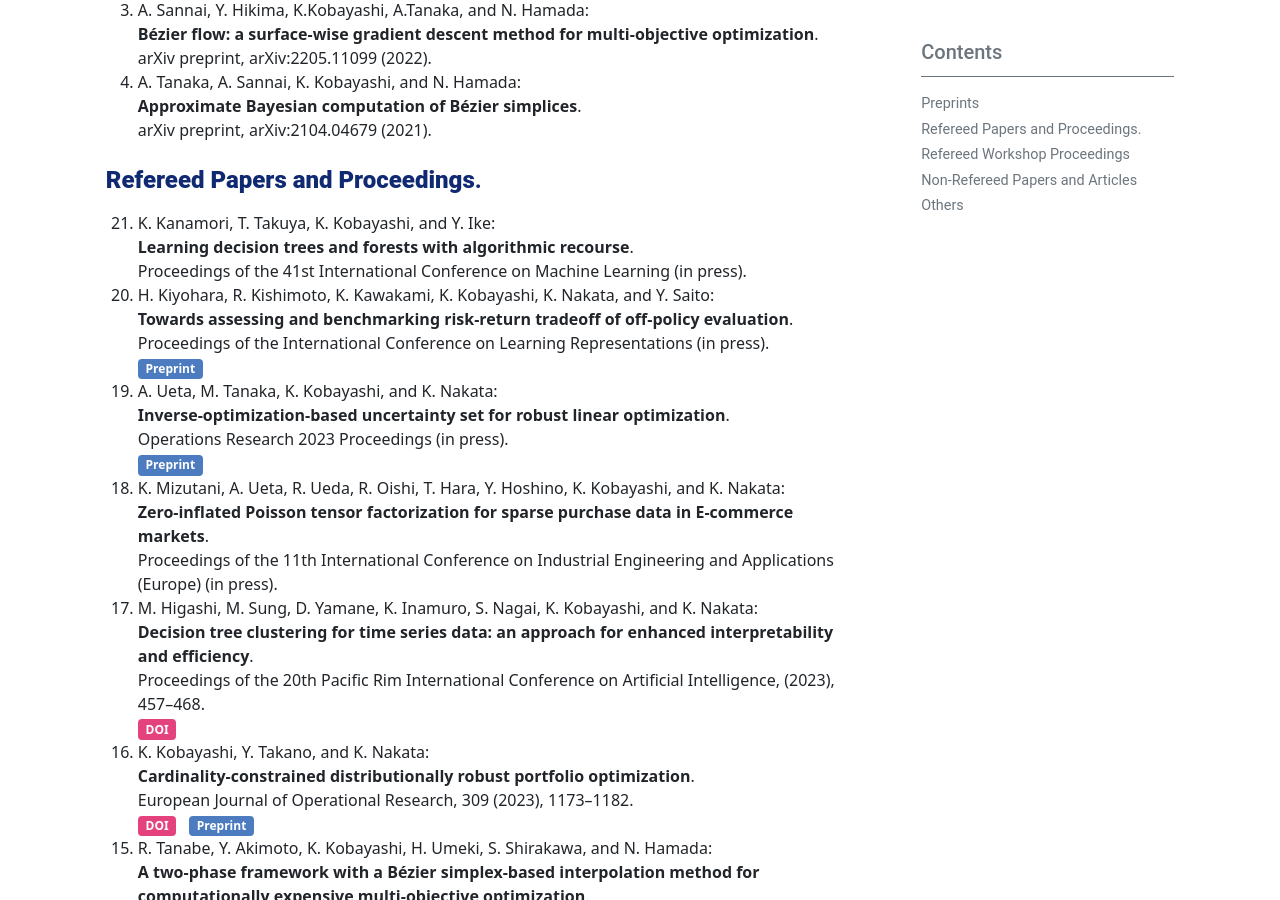
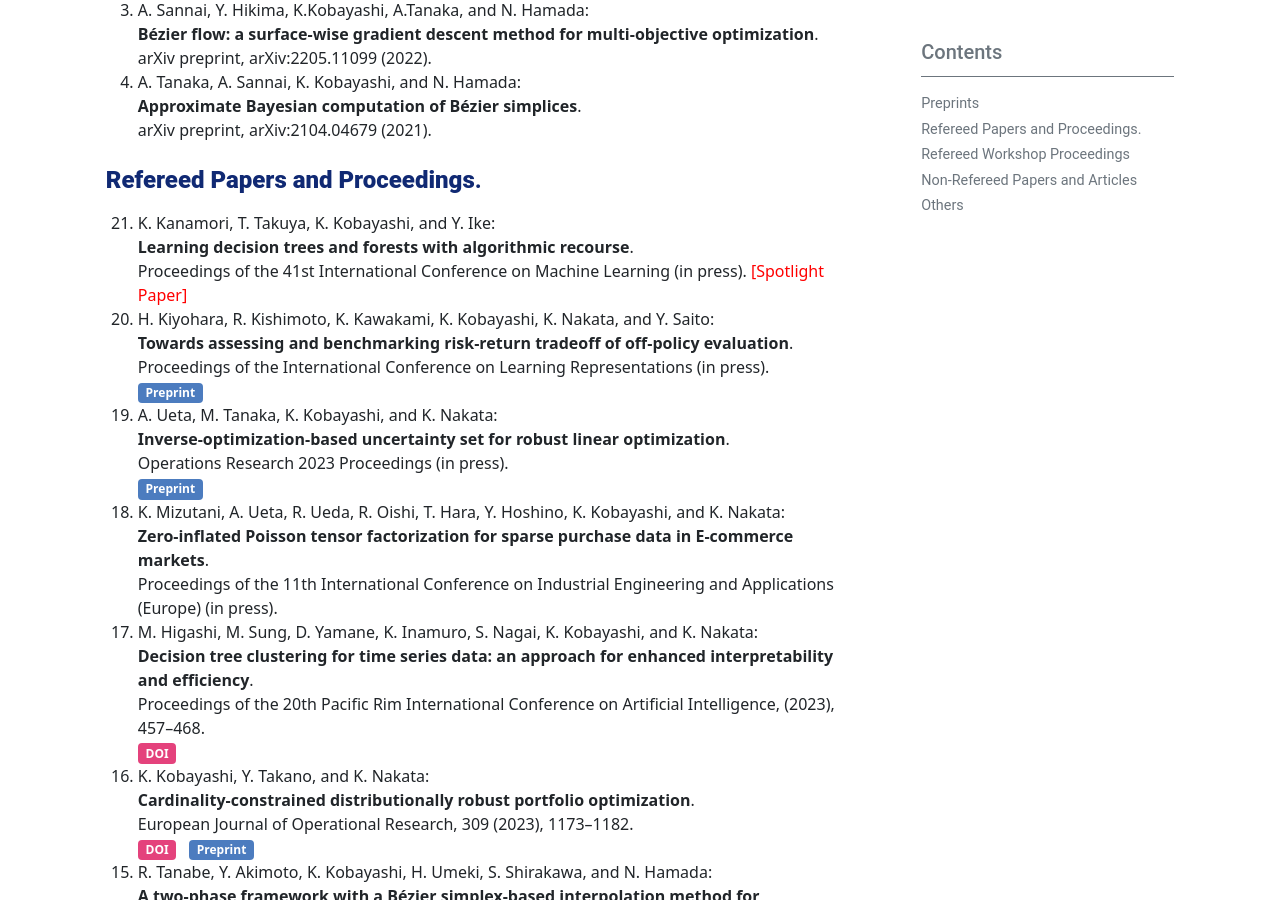
Before and after one commit to KenKoba2119/KenKoba2119.github.io, a Jekyll site: the page built from pages/publications.md, in a window 1280 px wide and 900 px high, scrolled down 355 px. Built offline with Jekyll 4.4.1, drawn with Linux system fonts in a browser that asks for light colours.

Commit message:
spotlight

```diff
--- a/pages/publications.md
+++ b/pages/publications.md
@@ -26,7 +26,7 @@ arXiv preprint, arXiv:2104.04679 (2021).
 ## **Refereed Papers and Proceedings**.
 1. K. Kanamori, T. Takuya, K. Kobayashi, and Y. Ike:
 **Learning decision trees and forests with algorithmic recourse**.
-Proceedings of the 41st International Conference on Machine Learning (in press).
+Proceedings of the 41st International Conference on Machine Learning (in press).     <span style="color: red; ">[Spotlight Paper]</span>
 1. H. Kiyohara, R. Kishimoto, K. Kawakami, K. Kobayashi, K. Nakata, and Y. Saito:
 **Towards assessing and benchmarking risk-return tradeoff of off-policy evaluation**.
 Proceedings of the International Conference on Learning Representations (in press).
```
